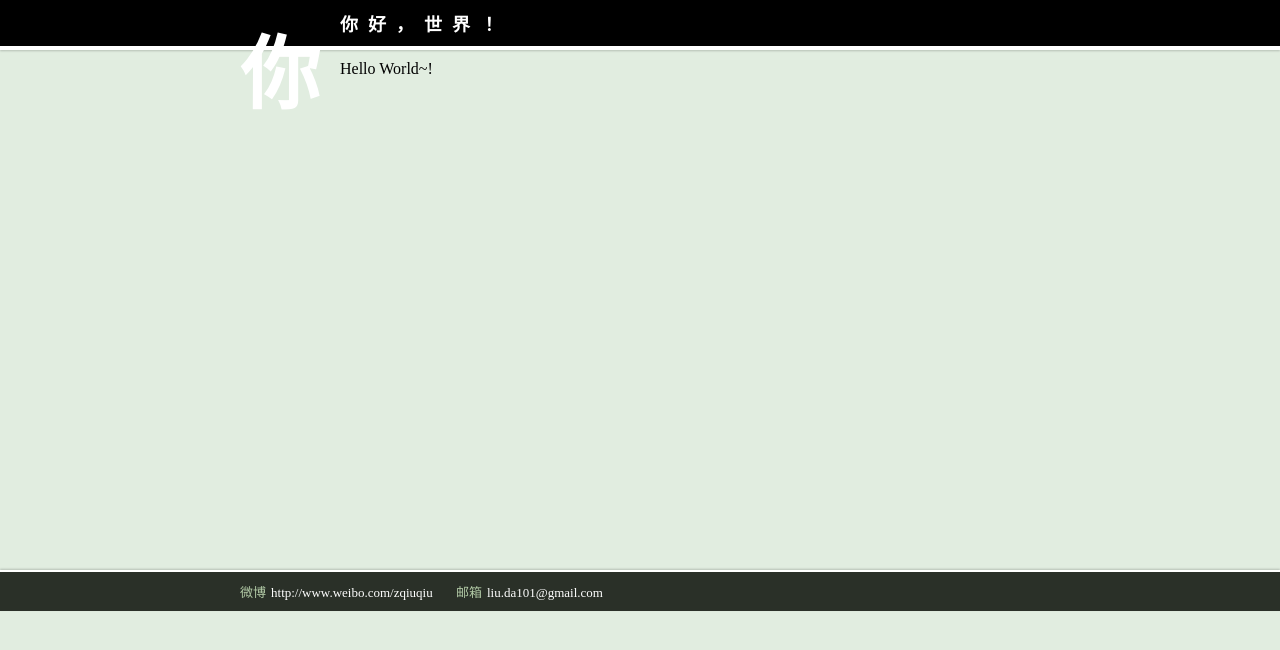
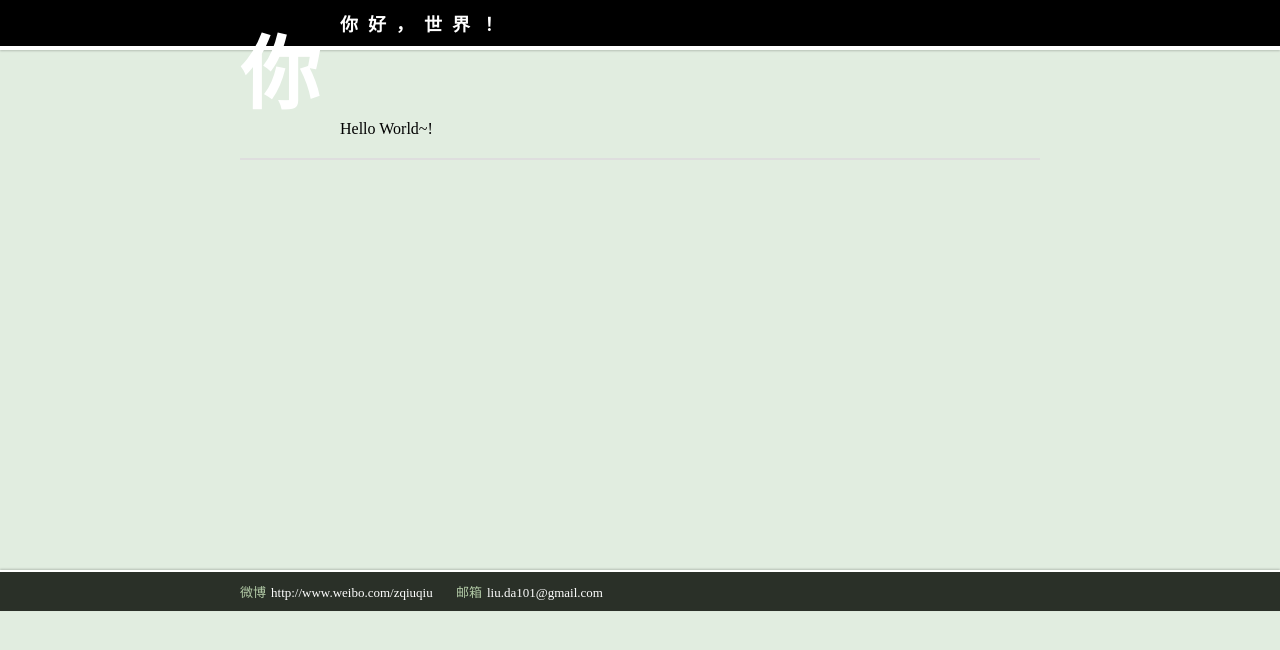
Before and after one commit to liuda101/liuda101.github.com, a Jekyll site: the page built from _posts/2012-11-04-HelloWorld.md, in a window 1280 px wide. Shown: the top 650 px of the page. Built offline with Jekyll 4.4.1, drawn with Linux system fonts in a browser that asks for light colours; comment, search, counter and statistics services are not loaded.

Commit message:
test custom var

```diff
--- a/_layouts/post.html
+++ b/_layouts/post.html
@@ -16,7 +16,9 @@
   	</header>
   	<section id="content">
   		<div class="wrapper">
-  			{{ content }}
+  			<div class="p-c">
+  				{{ content }}
+  			</div>
   			<div id="disqus_thread">
   			</div>
   		</div>
--- a/styles/site.css
+++ b/styles/site.css
@@ -13,6 +13,8 @@ header img{position:absolute;height:80px;width:80px;right:40px;top:30px;padding:
 
 #content{padding:10px 0px;min-height:500px;}
 
+.p-c{padding:60px 0px 20px;border-bottom:2px solid #dedede;}
+
 footer{color:white;background-color:#2a3028;padding-top:10px;padding-bottom:10px;border-top:2px solid white;box-shadow:0px -1px 2px rgba(0,0,0,0.2);font-size:13px;}
 footer a{color:white;text-decoration:none;margin-right:20px;}
 footer a:hover{text-decoration:underline;}
```
